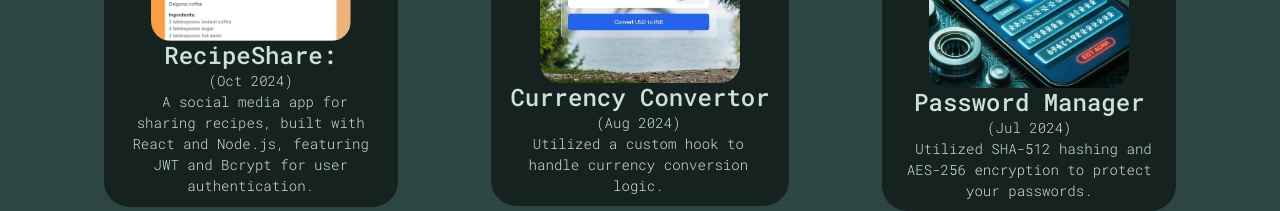
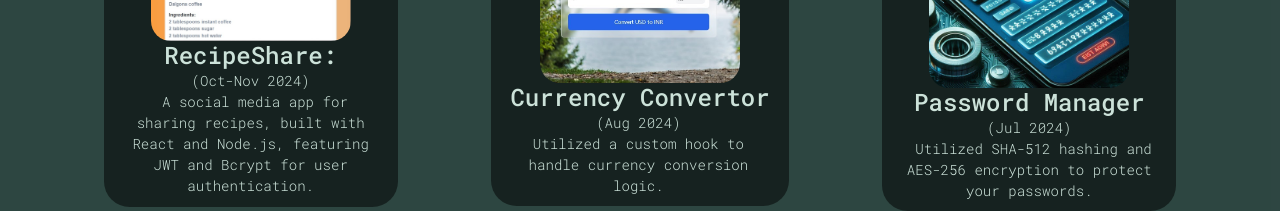
Before and after one commit to mesauravjoshi/joshi, a React (Vite) app: page / in a window 1280 px wide. Shown: the part 1094-1305 px from the top of the page. Built offline with nearby package versions, Linux system fonts and the light colour scheme.

Commit message:
update resume and project link

```diff
--- a/index.html
+++ b/index.html
@@ -13,7 +13,7 @@
   <!-- Bootstrap CSS  -->
   <link rel="stylesheet" href="https://cdn.jsdelivr.net/npm/bootstrap@4.0.0/dist/css/bootstrap.min.css"
     integrity="sha384-Gn5384xqQ1aoWXA+058RXPxPg6fy4IWvTNh0E263XmFcJlSAwiGgFAW/dAiS6JXm" crossorigin="anonymous">
-  <title>Saurav Joshi</title>
+  <title>Saurav Joshi's Portfolio</title>
 </head>
 
 <body>
--- a/src/sections/Home/Home.jsx
+++ b/src/sections/Home/Home.jsx
@@ -68,7 +68,7 @@ function Home() {
         </span>
 
         <a
-        href={'https://drive.google.com/file/d/1wfLRj4j39ljUvaEvBn27vc-s7vm5YWWm/view?usp=drive_link'}
+        href={'https://drive.google.com/file/d/1FT94JRsdTOFmgOJCsp6G3hRSabzuPMvw/view'}
         target="_blank"
         >
           <button >Resume</button>
--- a/src/sections/Projects/Projects.jsx
+++ b/src/sections/Projects/Projects.jsx
@@ -22,8 +22,8 @@ const Projects = forwardRef((props, ref) => {
          dragConstraints={ref} >
           <ProjectCard
             src={Recipe}
-            date={'(Oct 2024)'}
-            link="https://github.com/mesauravjoshi/CookbookHub"
+            date={'(Oct-Nov 2024)'}
+            link="https://cookbookhub-ay9t.onrender.com/"
             h3="RecipeShare:"
             p="&nbsp;A social media app for sharing recipes, built with React and Node.js, featuring JWT and Bcrypt for user authentication."
           />
```
